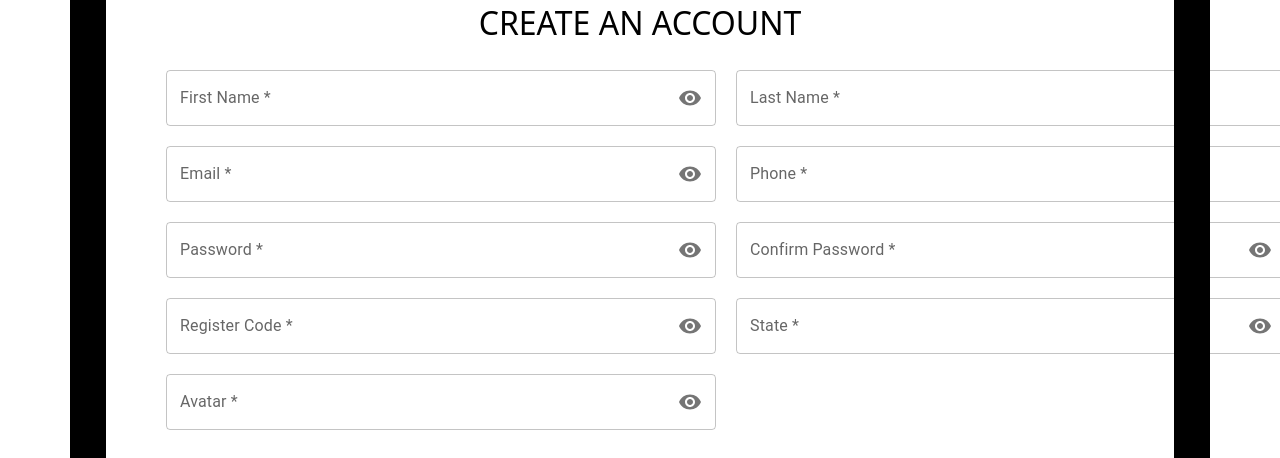
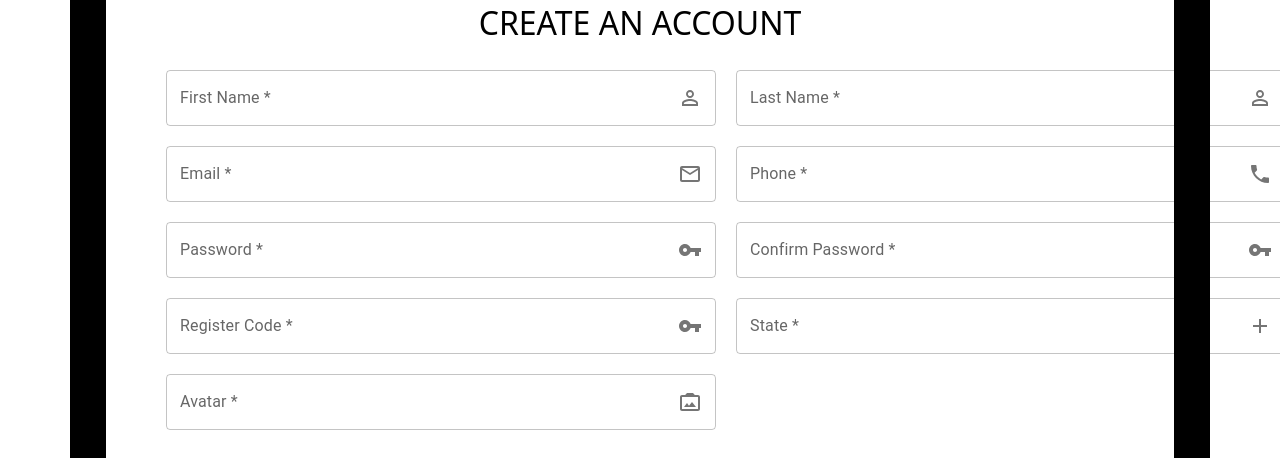
Before and after one commit to aselwilliams/Sign-up, a React (Create React App) app: page /sign-up in a window 1280 px wide. Shown: the part 182-640 px from the top of the page. Built offline with nearby package versions, Linux system fonts and the light colour scheme.

Commit message:
icons added

```diff
--- a/src/components/SignUp.js
+++ b/src/components/SignUp.js
@@ -4,6 +4,11 @@ import TextField from "@mui/material/TextField";
 import AccountCircle from "@mui/icons-material/AccountCircle";
 import Visibility from "@mui/icons-material/Visibility";
 import PersonOutlineIcon from '@mui/icons-material/PersonOutline';
+import PhoneIcon from '@mui/icons-material/Phone';
+import MailOutlineIcon from '@mui/icons-material/MailOutline';
+import VpnKeyIcon from '@mui/icons-material/VpnKey';
+import AddIcon from '@mui/icons-material/Add';
+import PhotoCameraBackIcon from '@mui/icons-material/PhotoCameraBack';
 import Box from "@mui/material/Box";
 import {Button} from 'reactstrap';
 import '../index.css';
@@ -53,15 +58,15 @@ navigate('/login')
       }}
     >
 
-      <IconTextField label="First Name *" id='firstName' name='firstName' value={user.firstName} onChange={handleChange} iconEnd={<Visibility />} />
-      <IconTextField label="Last Name *" id='lastName' name='lastName' value={user.lastName} onChange={handleChange} iconStart={<AccountCircle />} />
-      <IconTextField label="Email *" id="email" name='email' value={user.email} onChange={handleChange} iconEnd={<Visibility />} />
-      <IconTextField label="Phone *" id='phone' name='phone' value={user.phone} onChange={handleChange} iconStart={<AccountCircle />} />
-      <IconTextField label="Password *" id='password' name='password' value={user.password} onChange={handleChange} iconEnd={<Visibility />} />
-      <IconTextField label="Confirm Password *" id='confirmPwd' name='confirmPwd' value={user.confirmPwd} onChange={handleChange} iconEnd={<Visibility />} />
-      <IconTextField label="Register Code *" id='registerCode' name='registerCode' value={user.registerCode} onChange={handleChange} iconEnd={<Visibility />} />
-      <IconTextField label="State *" id='state' name='state' value={user.state} onChange={handleChange} iconEnd={<Visibility />} />
-      <IconTextField label="Avatar *" id='avatar' name='avatar' value={user.avatar} onChange={handleChange} iconEnd={<Visibility />} />
+      <IconTextField label="First Name *" id='firstName' name='firstName' value={user.firstName} onChange={handleChange} iconEnd={<PersonOutlineIcon />} />
+      <IconTextField label="Last Name *" id='lastName' name='lastName' value={user.lastName} onChange={handleChange} iconEnd={<PersonOutlineIcon />} />
+      <IconTextField label="Email *" id="email" name='email' value={user.email} onChange={handleChange} iconEnd={<MailOutlineIcon />} />
+      <IconTextField label="Phone *" id='phone' name='phone' value={user.phone} onChange={handleChange} iconEnd={<PhoneIcon />} />
+      <IconTextField label="Password *" id='password' name='password' value={user.password} onChange={handleChange} iconEnd={<VpnKeyIcon />} />
+      <IconTextField label="Confirm Password *" id='confirmPwd' name='confirmPwd' value={user.confirmPwd} onChange={handleChange} iconEnd={<VpnKeyIcon />} />
+      <IconTextField label="Register Code *" id='registerCode' name='registerCode' value={user.registerCode} onChange={handleChange} iconEnd={<VpnKeyIcon />} />
+      <IconTextField label="State *" id='state' name='state' value={user.state} onChange={handleChange} iconEnd={<AddIcon />} />
+      <IconTextField label="Avatar *" id='avatar' name='avatar' value={user.avatar} onChange={handleChange} iconEnd={<PhotoCameraBackIcon />} />
 
     </Box>
     <Button className='btn btn-secondary'>Register</Button>
```
